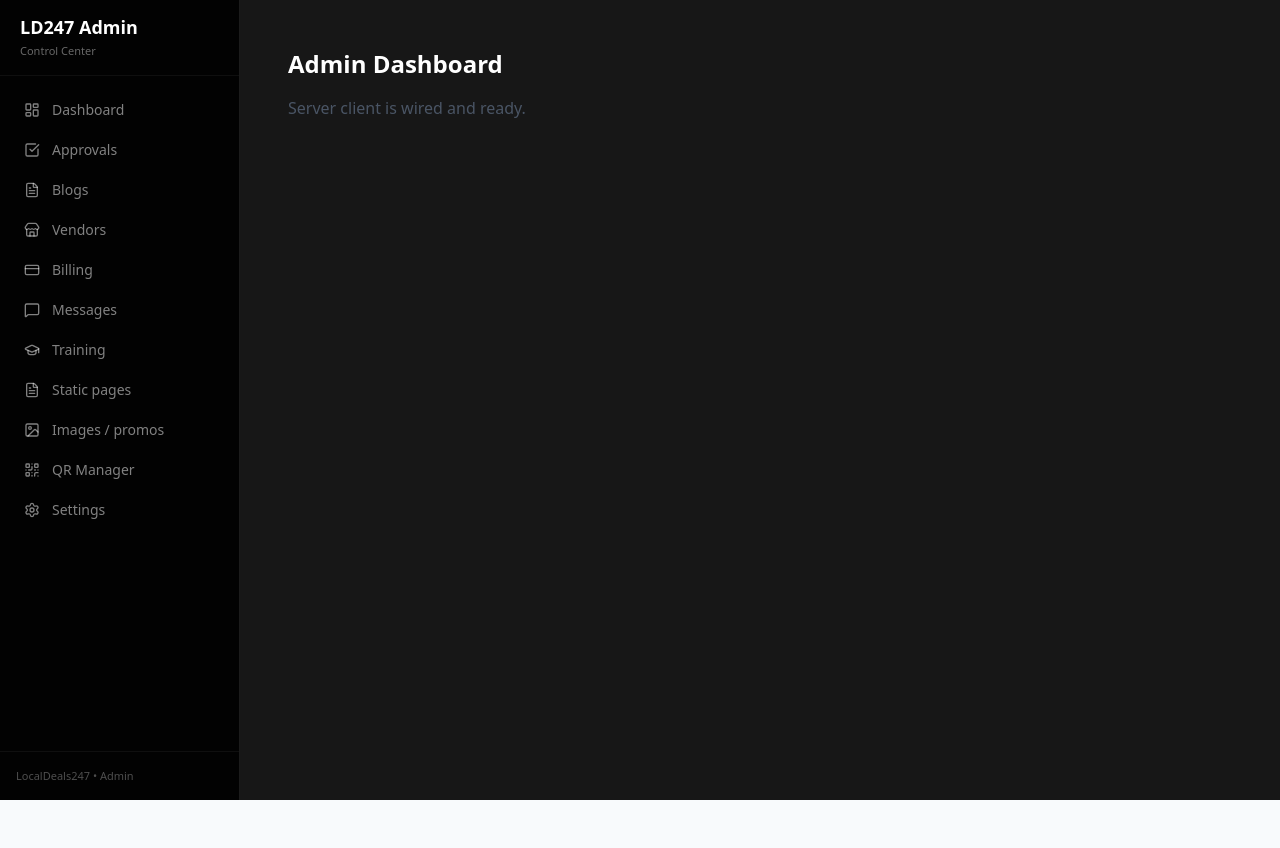
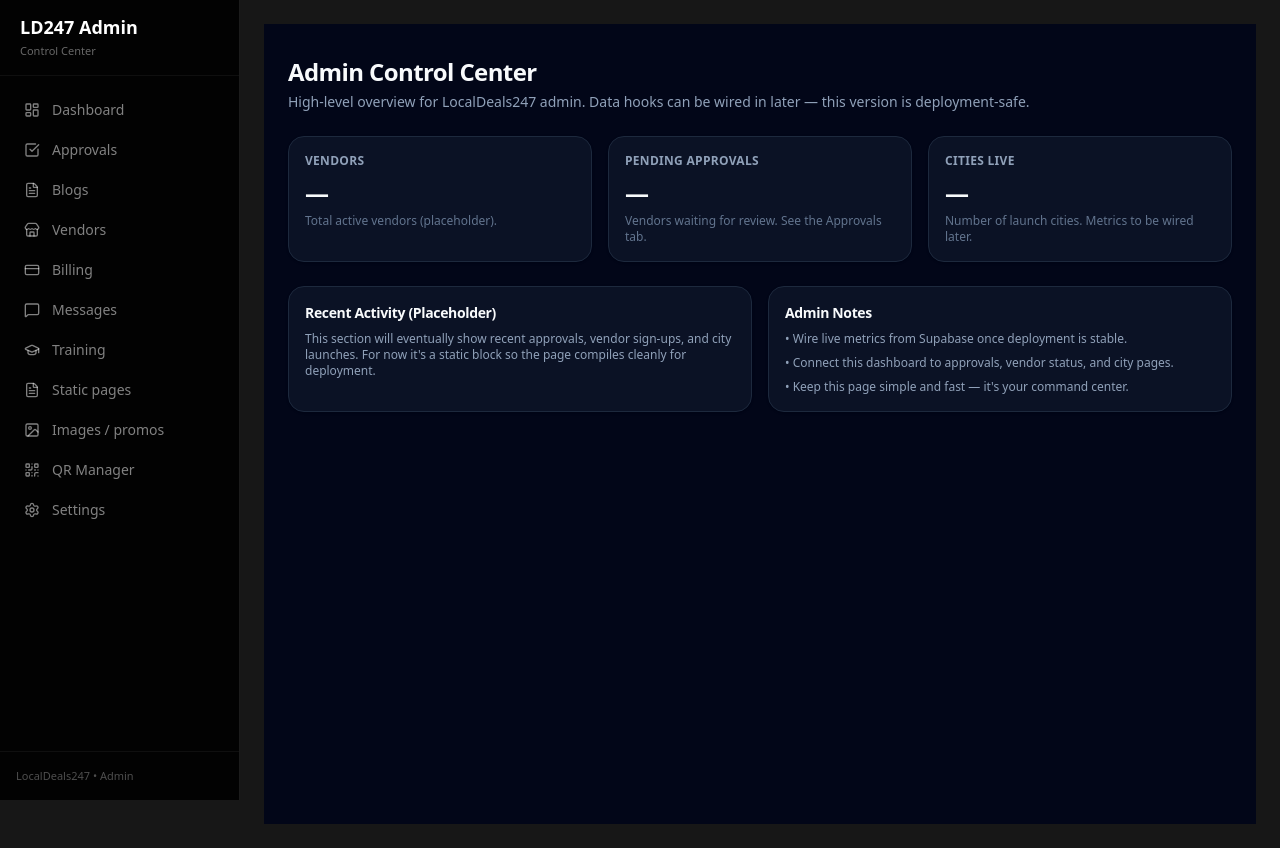
Before and after one commit to klawrence01/LD247, a Next.js app: page /admin/dashboard in a window 1280 px wide. Before the commit the page ends 800 px from the top, so only its background shows below. Built offline with nearby package versions, Linux system fonts and the light colour scheme; no server answers.

Commit message:
Simplify admin dashboard page (no supabase deps)

```diff
--- a/src/app/admin/dashboard/page.tsx
+++ b/src/app/admin/dashboard/page.tsx
@@ -1,15 +1,80 @@
-export const dynamic = 'force-dynamic';
+// C:\Users\Owner\ld247\src\app\admin\dashboard\page.tsx
 
-import { createClient } from '@/lib/supabaseServer';
+export default function AdminDashboardPage() {
+  return (
+    <div className="min-h-screen bg-slate-950 text-slate-50 px-6 py-8">
+      <div className="mx-auto max-w-6xl space-y-6">
+        {/* Header */}
+        <header className="flex flex-wrap items-baseline justify-between gap-4">
+          <div>
+            <h1 className="text-2xl font-semibold tracking-tight">
+              Admin Control Center
+            </h1>
+            <p className="mt-1 text-sm text-slate-400">
+              High-level overview for LocalDeals247 admin. Data hooks can be wired
+              in later — this version is deployment-safe.
+            </p>
+          </div>
+        </header>
 
-export default async function AdminDashboardPage() {
-  const supabase = createClient();
+        {/* Summary cards */}
+        <section className="grid gap-4 md:grid-cols-3">
+          <div className="rounded-2xl border border-slate-800 bg-slate-900/70 p-4 shadow">
+            <div className="text-xs font-semibold uppercase tracking-wide text-slate-400">
+              Vendors
+            </div>
+            <div className="mt-2 text-2xl font-semibold">—</div>
+            <p className="mt-1 text-xs text-slate-500">
+              Total active vendors (placeholder).
+            </p>
+          </div>
 
-  // you can add queries later; page compiles cleanly now
-  return (
-    <div className="p-6 space-y-4">
-      <h1 className="text-2xl font-semibold">Admin Dashboard</h1>
-      <p className="text-gray-600">Server client is wired and ready.</p>
+          <div className="rounded-2xl border border-slate-800 bg-slate-900/70 p-4 shadow">
+            <div className="text-xs font-semibold uppercase tracking-wide text-slate-400">
+              Pending Approvals
+            </div>
+            <div className="mt-2 text-2xl font-semibold">—</div>
+            <p className="mt-1 text-xs text-slate-500">
+              Vendors waiting for review. See the Approvals tab.
+            </p>
+          </div>
+
+          <div className="rounded-2xl border border-slate-800 bg-slate-900/70 p-4 shadow">
+            <div className="text-xs font-semibold uppercase tracking-wide text-slate-400">
+              Cities Live
+            </div>
+            <div className="mt-2 text-2xl font-semibold">—</div>
+            <p className="mt-1 text-xs text-slate-500">
+              Number of launch cities. Metrics to be wired later.
+            </p>
+          </div>
+        </section>
+
+        {/* Activity / notes */}
+        <section className="grid gap-4 md:grid-cols-2">
+          <div className="rounded-2xl border border-slate-800 bg-slate-900/70 p-4 shadow">
+            <h2 className="text-sm font-semibold tracking-tight">
+              Recent Activity (Placeholder)
+            </h2>
+            <p className="mt-2 text-xs text-slate-400">
+              This section will eventually show recent approvals, vendor sign-ups,
+              and city launches. For now it&apos;s a static block so the page
+              compiles cleanly for deployment.
+            </p>
+          </div>
+
+          <div className="rounded-2xl border border-slate-800 bg-slate-900/70 p-4 shadow">
+            <h2 className="text-sm font-semibold tracking-tight">
+              Admin Notes
+            </h2>
+            <ul className="mt-2 space-y-2 text-xs text-slate-400">
+              <li>• Wire live metrics from Supabase once deployment is stable.</li>
+              <li>• Connect this dashboard to approvals, vendor status, and city pages.</li>
+              <li>• Keep this page simple and fast — it&apos;s your command center.</li>
+            </ul>
+          </div>
+        </section>
+      </div>
     </div>
   );
 }
```
